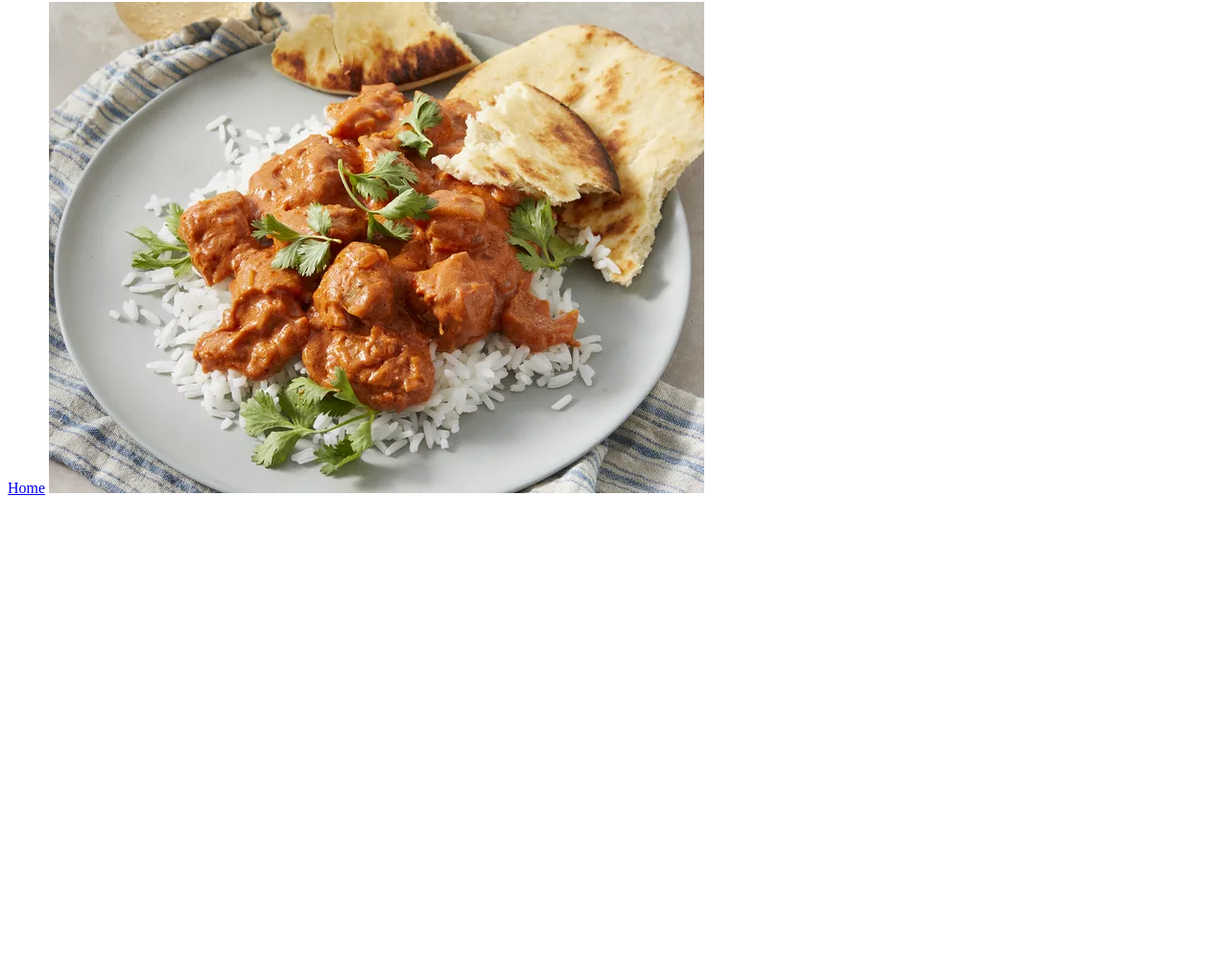
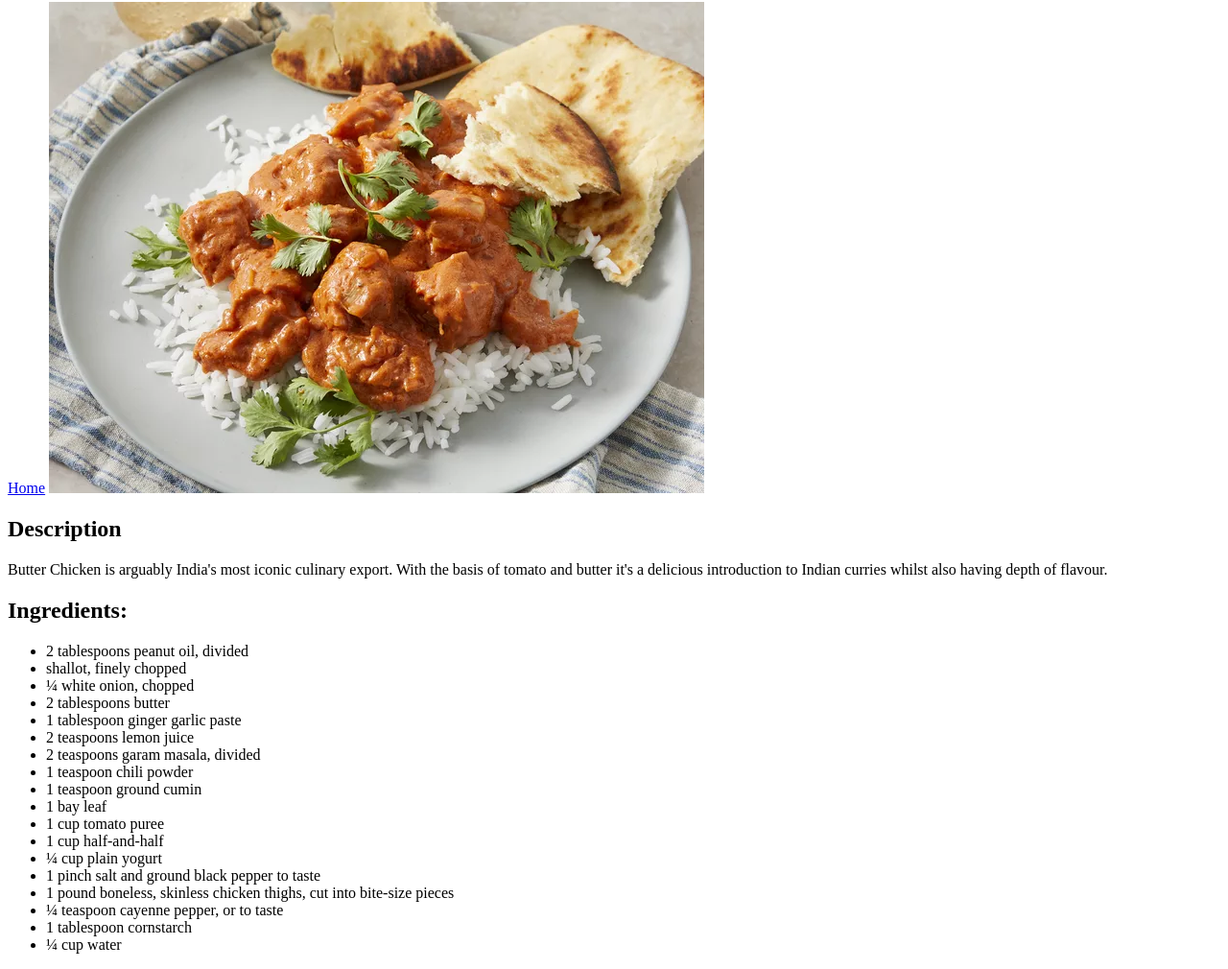
Before and after one commit to flotch99/odin-recipes, a plain HTML site: page recipes/butter_chicken.html in a window 1280 px wide. Shown: the part 78-1088 px from the top of the page at 96% size. Before the commit the page ends 800 px from the top, so only its background shows below. Drawn offline with Linux system fonts and the light colour scheme.

Commit message:
Create the description and ingredient list for butter_chicken
Added the ingredients list and also the description of butter chicken. The ingredients are sourced from all recipes.

```diff
--- a/recipes/butter_chicken.html
+++ b/recipes/butter_chicken.html
@@ -12,7 +12,31 @@
     <a href="../index.html">Home</a>
     <img src="../recipes/butter_chicken_photo.webp"
         alt="A plate with butter chicken ontop of white rice with pieces of naan on the edge of the plate.">
+    <h2>Description</h2>
+    <p>Butter Chicken is arguably India's most iconic culinary export. With the basis of tomato and butter it's a
+        delicious introduction to Indian curries whilst also having depth of flavour.</p>
 
+    <h2>Ingredients:</h2>
+    <ul>
+        <li>2 tablespoons peanut oil, divided</li>
+        <li>shallot, finely chopped</li>
+        <li>¼ white onion, chopped</li>
+        <li>2 tablespoons butter</li>
+        <li>1 tablespoon ginger garlic paste</li>
+        <li>2 teaspoons lemon juice</li>
+        <li>2 teaspoons garam masala, divided</li>
+        <li>1 teaspoon chili powder</li>
+        <li>1 teaspoon ground cumin</li>
+        <li>1 bay leaf</li>
+        <li>1 cup tomato puree</li>
+        <li>1 cup half-and-half</li>
+        <li>¼ cup plain yogurt</li>
+        <li>1 pinch salt and ground black pepper to taste</li>
+        <li>1 pound boneless, skinless chicken thighs, cut into bite-size pieces</li>
+        <li>¼ teaspoon cayenne pepper, or to taste</li>
+        <li>1 tablespoon cornstarch</li>
+        <li>¼ cup water</li>
+    </ul>
 </body>
 
 </html>
```
